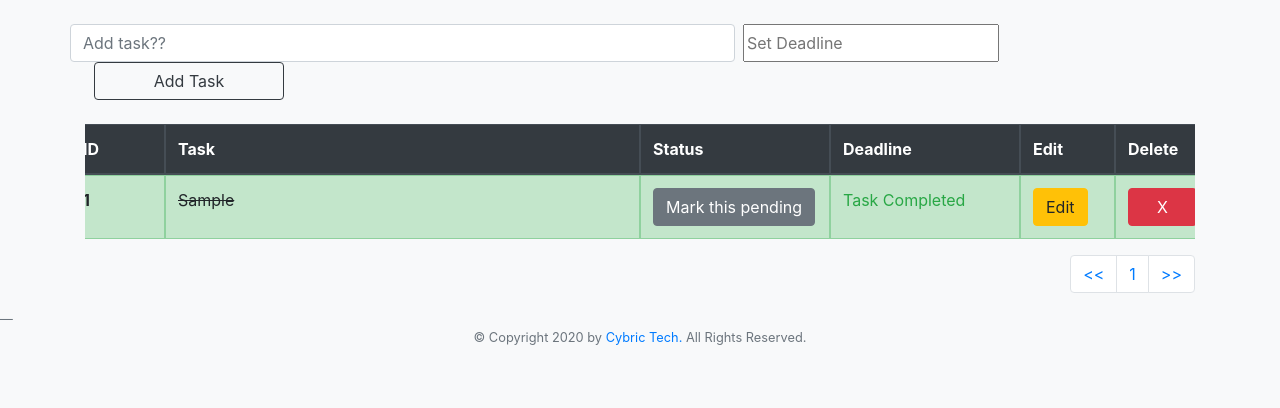
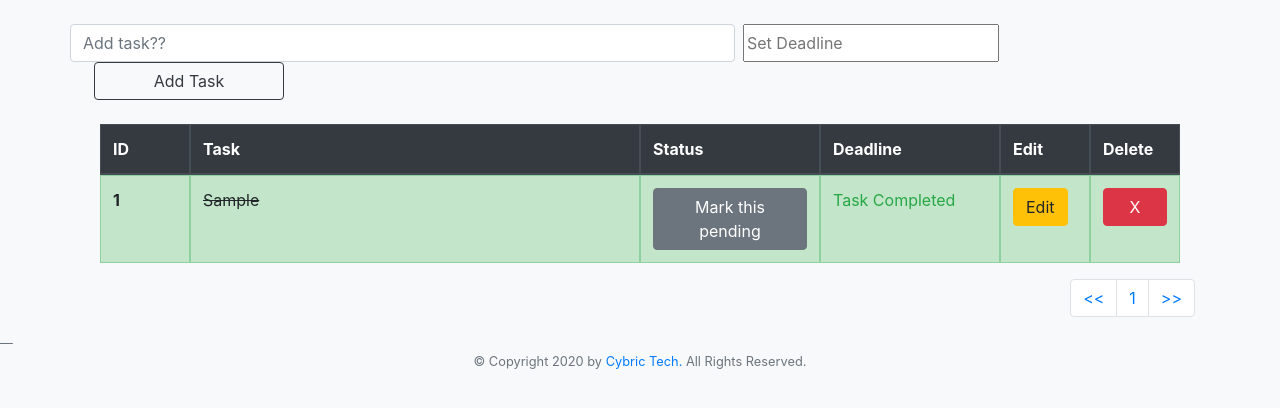
Before and after one commit to sishomit/taskmate_django, a Django app: page /todolist/ in a window 1280 px wide. Shown: the part 90-498 px from the top of the page. Run offline with Django 3.2, Linux system fonts and the light colour scheme; a user stored in the database is signed in; tables that the repository leaves empty hold one stand-in row (values such as "Sample post"); some libraries are stand-ins or nearby versions.

Commit message:
Update html

```diff
--- a/todolist_app/templates/todolist.html
+++ b/todolist_app/templates/todolist.html
@@ -44,7 +44,8 @@
 
         </form>
         </br>
-<div class="table-responsive">
+        <div class="col-12 col-sm-12 col-lg-12">
+            <div class="table-responsive col-sm">
                 <table class="table table-bordered">
                     <thead class="thead-dark">
                     <tr class="row">
@@ -68,7 +69,9 @@
                                 <td class="col-2"><a href="{% url 'done_task' obj.id %}">
                                     <button type="button" class="btn btn-secondary">Mark this pending</button>
                                 </a></td>
-                        <td class="col-2"><h7 class="text-success"> Task Completed</h7></td>
+                                <td class="col-2">
+                                    <h7 class="text-success"> Task Completed</h7>
+                                </td>
                                 <td class="col-1"><a href="{% url 'edit_task' obj.id %}">
                                     <button type="button" class="btn btn-warning">Edit</button>
                                 </a></td>
@@ -82,13 +85,18 @@
                                 <td class="col-5">{{ obj.task }}</td>
 
                                 {% if obj.is_deadline_over %}
-                            <td class="col-2" rowspan="2"><h7 class="text-danger">Failed to finish in Time</h7></td>
-                            <td class="col-2"><h7 class="text-danger"> Deadline expired! @  {{ obj.task_deadline }}</h7></td>
+                                    <td class="col-2" rowspan="2">
+                                        <h7 class="text-danger">Failed to finish in Time</h7>
+                                    </td>
+                                    <td class="col-2">
+                                        <h7 class="text-danger"> Deadline expired! @ {{ obj.task_deadline }}</h7>
+                                    </td>
                                 {% else %}
                                     <td class="col-2" rowspan="2"><a href="{% url 'done_task' obj.id %}">
                                         <button type="button" class="btn btn-dark">Mark this completed</button>
                                     </a></td>
-                            <td class="col-2"><p class="text-secondary">{{ obj.task_deadline|timeuntil }} Left</p></td>
+                                    <td class="col-2"><p class="text-secondary">{{ obj.task_deadline|timeuntil }}
+                                        Left</p></td>
                                 {% endif %}
                                 <td class="col-1"><a href="{% url 'edit_task' obj.id %}">
                                     <button type="button" class="btn btn-warning">Edit</button>
@@ -101,6 +109,7 @@
                     {% endfor %}
                     </tbody>
                 </table>
+            </div>
         </div>
 
         <nav aria-label="Page navigation example">
```
Lines whose indentation alone changed are shown as unchanged.
